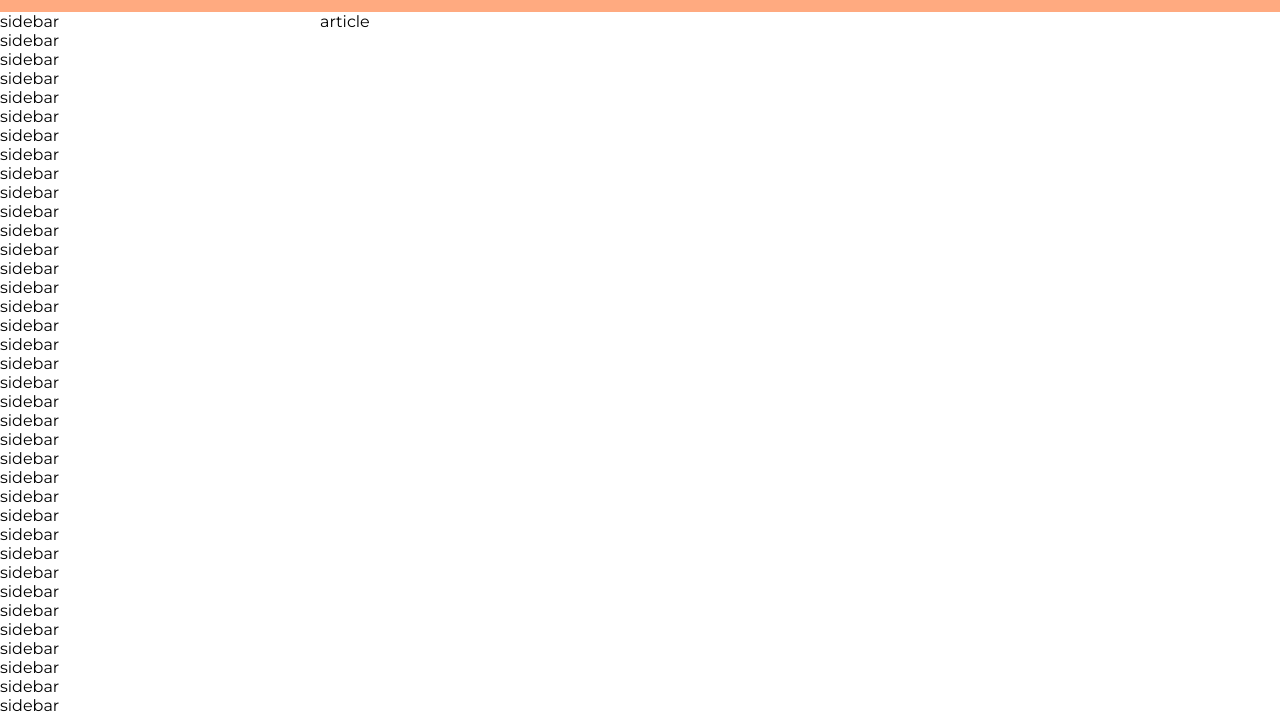
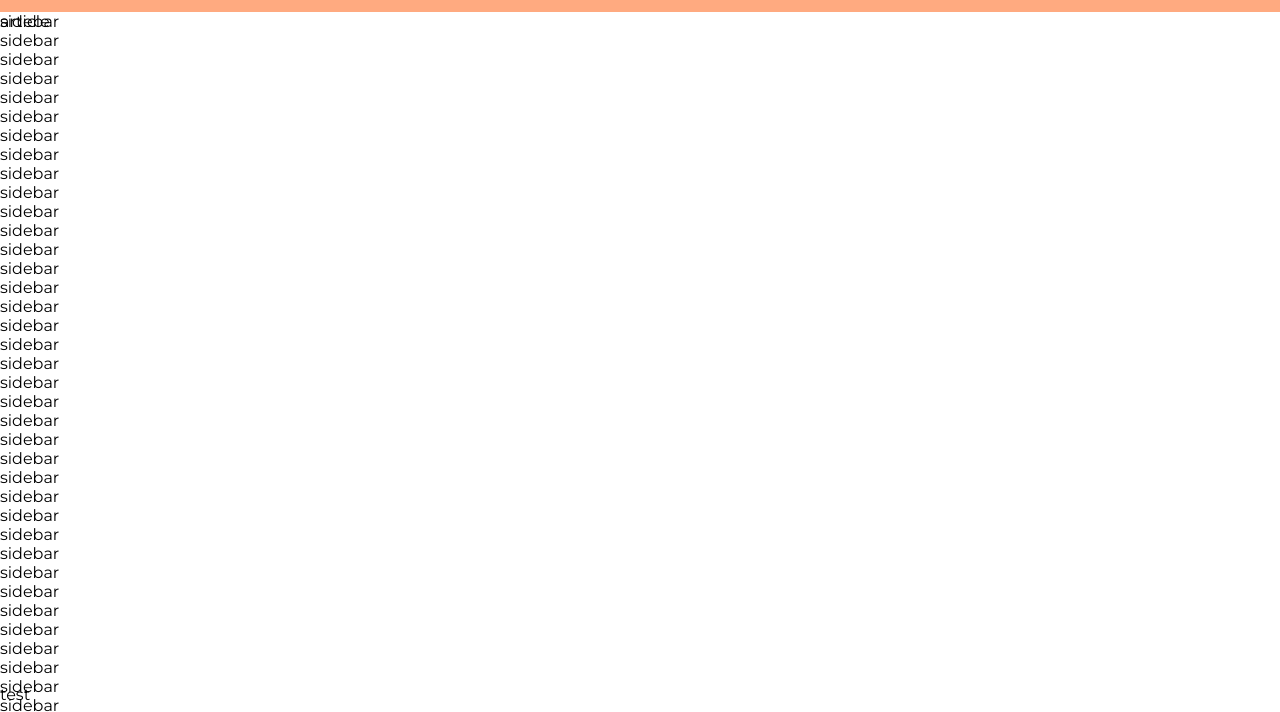
Before and after one commit to ChrissieBlossom/CS-Class-HTML-Task, a plain HTML site: page index.html in a window 1280 px wide. Shown: the part 96-808 px from the top of the page. Drawn offline with Linux system fonts and the light colour scheme.

Commit message:
ekdtbhdghd

```diff
--- a/style.css
+++ b/style.css
@@ -16,7 +16,7 @@
 
 #content {
     width:100%;
-
+    height:100%;
     display:flex;
     flex-direction:row;
 }
@@ -30,7 +30,7 @@
     align-items: stretch;
     display: flex;
     flex-direction: column;
-    height:100%;
+
 }
 
 nav {
@@ -38,7 +38,8 @@
     overflow: scroll;
     scrollbar-width: none;
     -ms-overflow-style: none;
-    bottom:0;
+    height:100%;
+    position:absolute;
 }
 
 nav::-webkit-scrollbar {
```
